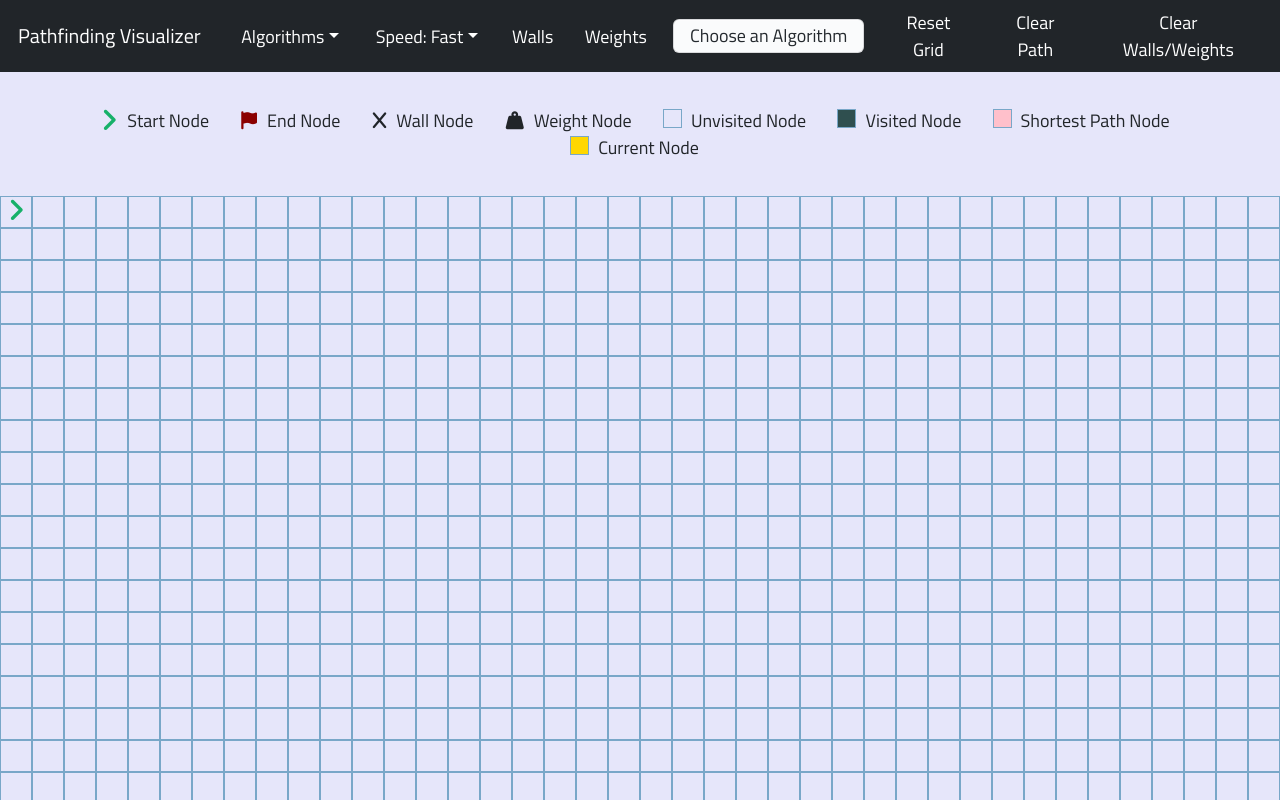
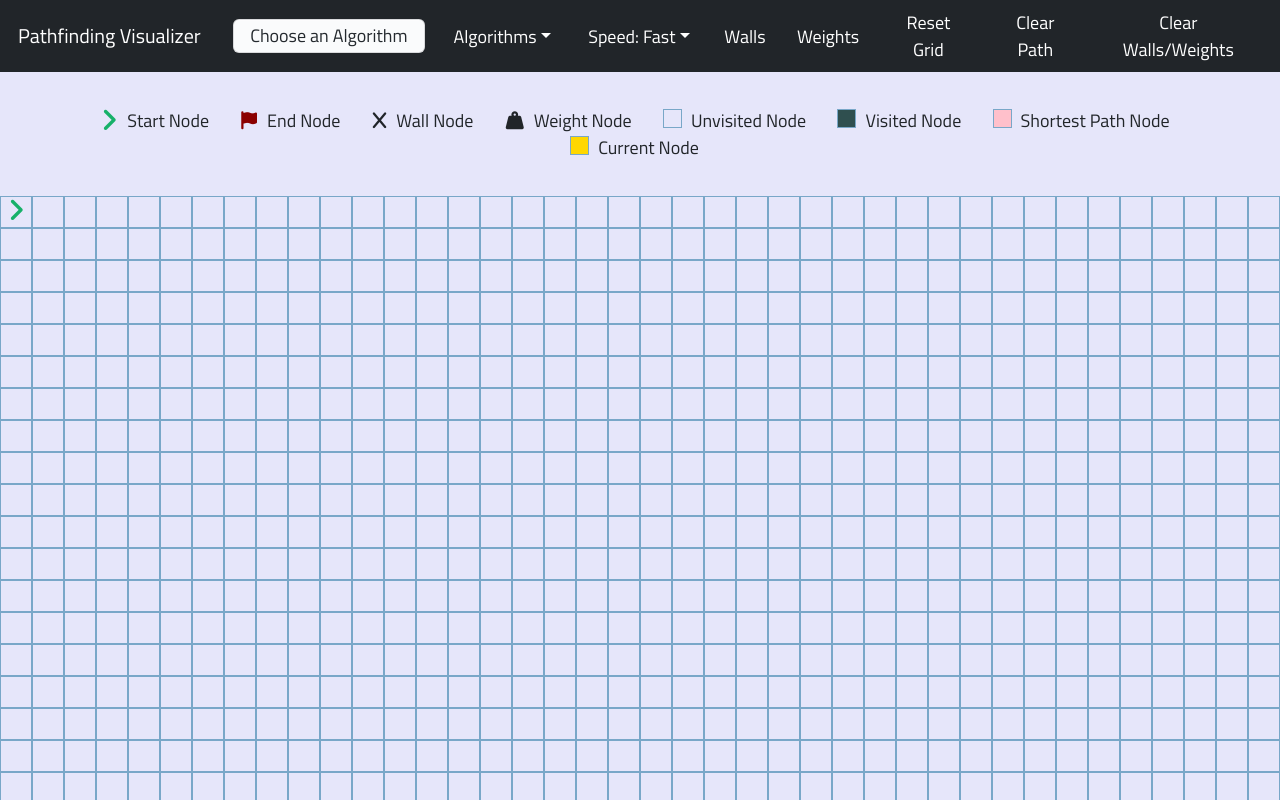
Before and after one commit to milanpatel1022/pathfinding_visualizer, a React (Create React App) app: page / in a window 1280 px wide. Shown: the top 800 px of the page. Built offline with nearby package versions, Linux system fonts and the light colour scheme; a web font is replaced by a local one.

Commit message:
very minor styling changes. I can now begin implementing new algorithms like BFS and DFS

```diff
--- a/src/components/Navbar.js
+++ b/src/components/Navbar.js
@@ -82,9 +82,15 @@ class Navbar extends Component {
               <span className="navbar-toggler-icon"></span>
             </button>
             <div
-              className="collapse navbar-collapse"
+              className="collapse navbar-collapse navbarButtons"
               id="navbarNavDarkDropdown"
             >
+              <button
+                className="visualizeButton"
+                onClick={() => this.runAlgorithm()}
+              >
+                {visualizeButtonText}
+              </button>
               <ul className="navbar-nav header-item">
                 <li className="nav-item dropdown">
                   <a
@@ -196,12 +202,6 @@ class Navbar extends Component {
                 Weights
               </button>
               <button
-                className="visualizeButton"
-                onClick={() => this.runAlgorithm()}
-              >
-                {visualizeButtonText}
-              </button>
-              <button
                 className="otherButtons"
                 onClick={() => this.state.resetGrid()}
               >
```
